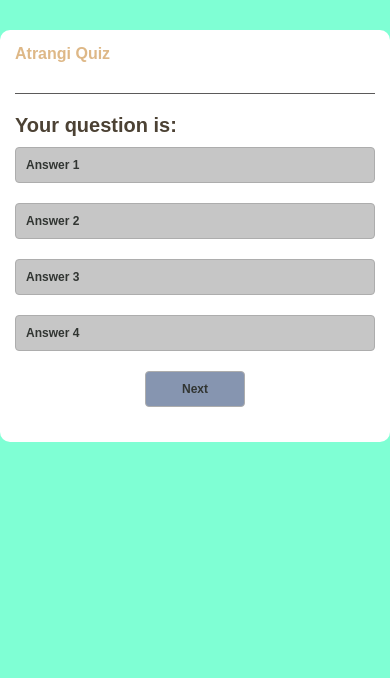
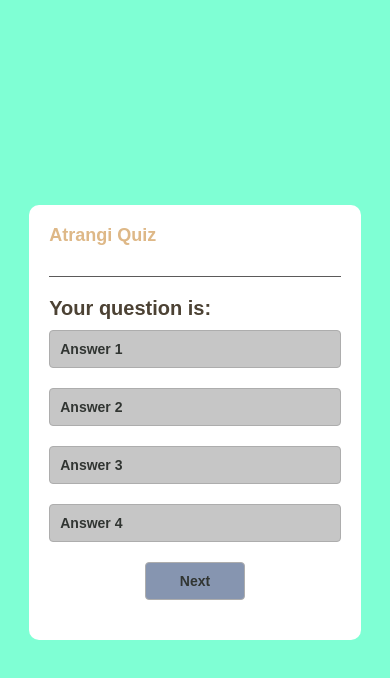
Before and after one commit to shiwani08/JS-Quiz, a plain HTML site: page index.html in a window 390 px wide. Drawn offline with Linux system fonts and the light colour scheme; no server answers.

Commit message:
Made the ui more interactive

```diff
--- a/style.css
+++ b/style.css
@@ -7,50 +7,19 @@
 
   body {
       background-color: aquamarine;
+      height: 100vh; /* Full height to help with vertical centering */
+      display: flex;
+      justify-content: center;
+      align-items: center; /* To center the container both horizontally and vertically */
   }
 
   .app {
       background-color: white;
       width: 90%;
       max-width: 600px;
-      margin: 100px auto 0;
+      margin: 0 auto; /* Remove vertical margin to let flex control it */
       border-radius: 10px;
       padding: 30px;
-}
-
-/* Responsive design */
-@media (max-width: 768px) {
-    .app {
-        width: 95%;
-        margin: 50px auto 0;
-        padding: 20px;
-    }
-
-    h1 {
-        font-size: 18px;
-    }
-
-    .btn, #next-btn {
-        padding: 8px;
-        font-size: 14px;
-    }
-}
-
-@media (max-width: 480px) {
-    .app {
-        width: 100%;
-        margin: 30px auto 0;
-        padding: 15px;
-    }
-
-    h1 {
-        font-size: 16px;
-    }
-
-    .btn, #next-btn {
-        padding: 6px;
-        font-size: 12px;
-    }
   }
 
   .app h1 {
@@ -113,3 +82,36 @@
   .incorrect {
       background-color: rgb(238, 202, 202);
   }
+
+  /* Responsive design */
+  @media (max-width: 768px) {
+      .app {
+          width: 80%;
+          padding: 25px;
+      }
+
+      h1 {
+          font-size: 20px;
+      }
+
+      .btn, #next-btn {
+          padding: 12px;
+          font-size: 16px;
+      }
+  }
+
+  @media (max-width: 480px) {
+      .app {
+          width: 85%;
+          padding: 20px;
+      }
+
+      h1 {
+          font-size: 18px;
+      }
+
+      .btn, #next-btn {
+          padding: 10px;
+          font-size: 14px;
+      }
+  }
```
Lines whose indentation alone changed are shown as unchanged.
